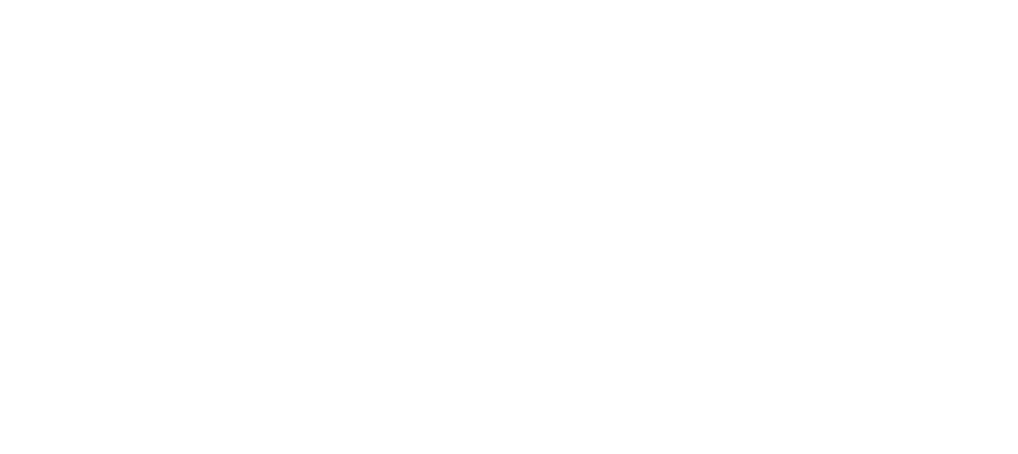
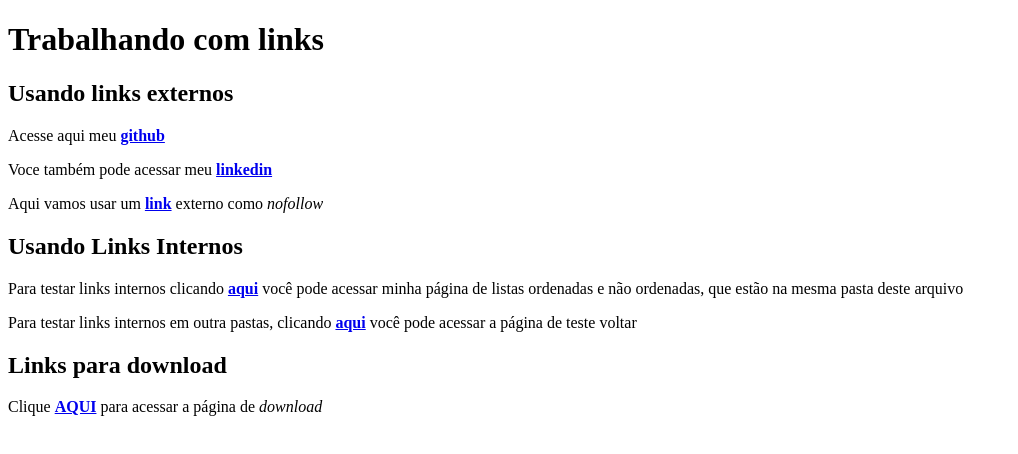
Before and after one commit to jesherdevsk8/HTML5-e-CSS3_CursoEmVideo, a plain HTML site: page Primeiros Passos/Ex004/link.html in a window 1280 px wide. Shown: the whole page, without its empty margins (0-1018 px from the left). Drawn offline with Linux system fonts and the light colour scheme.

Commit message:
add new arquives.html and update link.html

```diff
--- a/Primeiros Passos/Ex004/link.html
+++ b/Primeiros Passos/Ex004/link.html
@@ -8,6 +8,20 @@
     <title>Links e Âncoras</title>
 </head>
 <body>
-    <h1></h1>
+    <h1>Trabalhando com links</h1>
+
+    <h2>Usando links externos</h2>
+    <p>Acesse aqui meu <a href="https://github.com/jesherdevsk8" target="_blank" rel="external"><strong>github</strong></a></p>
+    <p> Voce também pode acessar meu <a href="https://www.linkedin.com/in/jesher-minelli-913391220/" target="_blank" rel="external"><strong>linkedin</strong></a></p>
+    <p>Aqui vamos usar um <a href="https://canonical.com/" target="_blank" rel="nofollow"><strong>link</strong></a> externo como <em>nofollow</em></p>
+
+    <h2>Usando Links Internos</h2>
+    <p>Para testar links internos clicando <a href="listas.html" rel="next"><strong>aqui</strong></a> você pode acessar minha página de listas ordenadas e não ordenadas, que estão na mesma pasta deste arquivo</p>
+
+    <p>Para testar links internos em outra pastas, clicando <a href="teste/back.html" rel="next" target="_self"><strong>aqui</strong></a> você pode acessar a página de teste voltar</p>
+
+    <h2>Links para download</h2>
+
+    <p>Clique <a href="download.html" rel="next" target="_self"><strong>AQUI</strong></a> para acessar a página de <em>download</em></p>
 </body>
 </html>
```
Also changed, not shown: Primeiros Passos/Ex004/download.html (added, +19 -0 lines), Primeiros Passos/Ex004/teste/back.html (added, +14 -0 lines).
